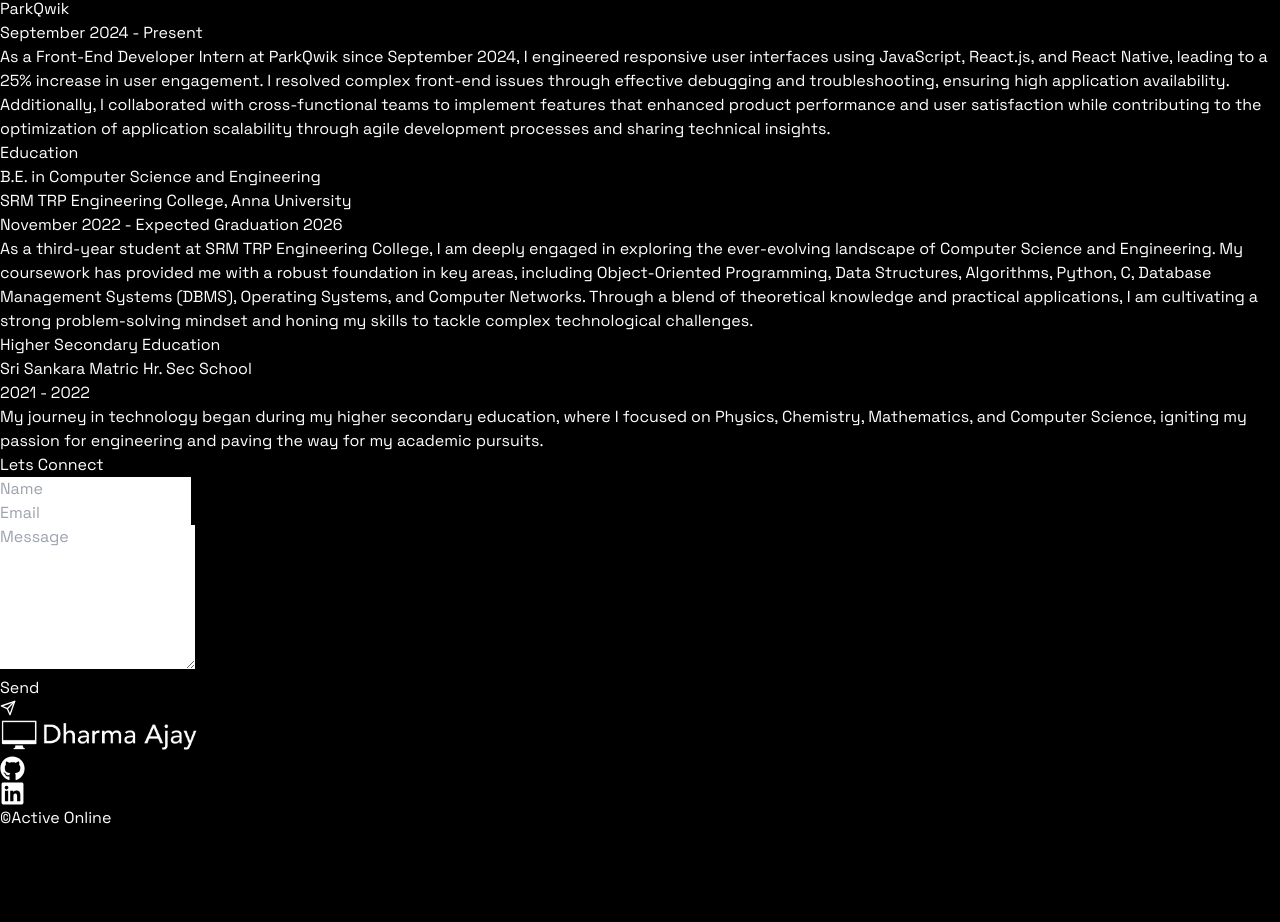
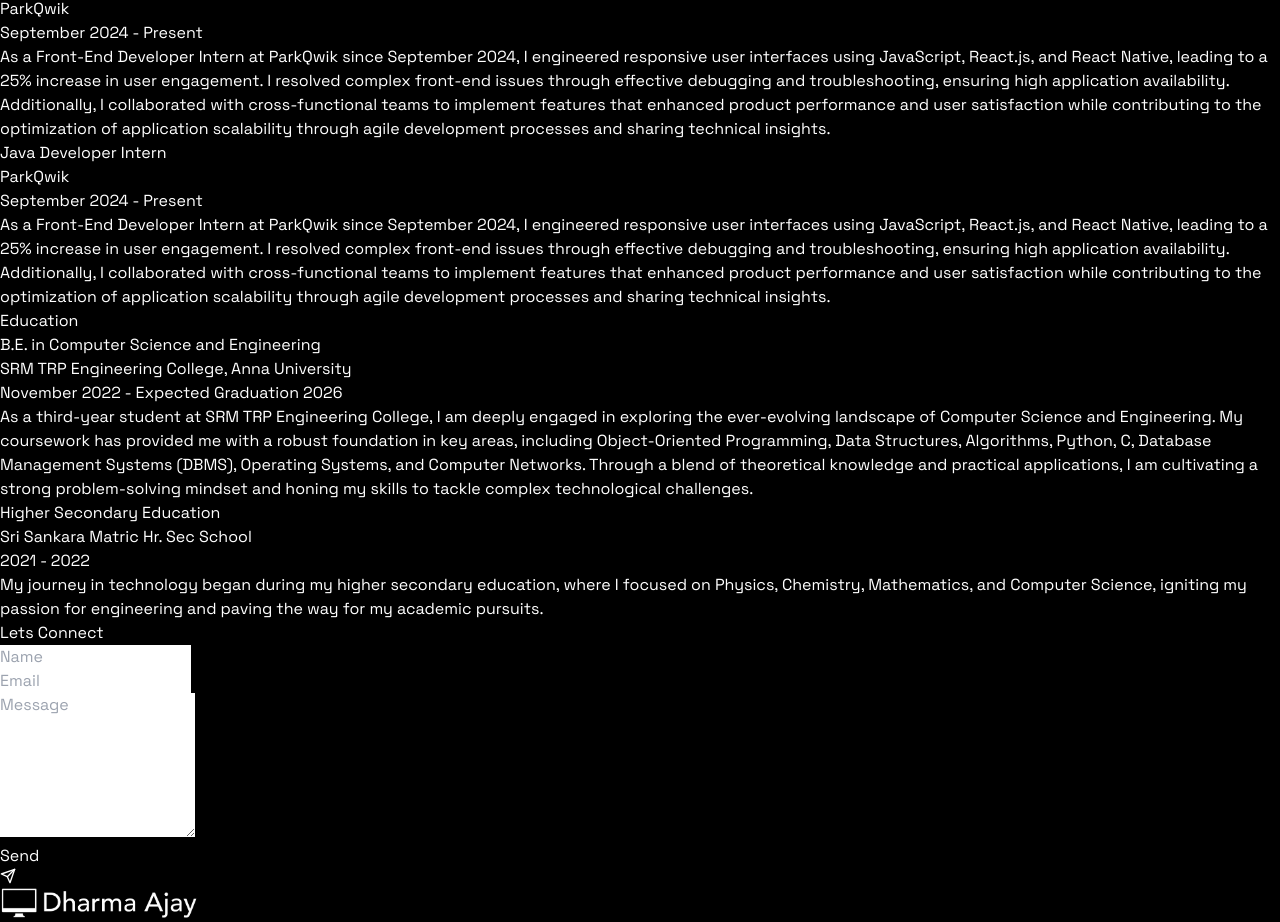
Before and after one commit to Dharmaajay2222/dafolio, a React (Vite) app: page / in a window 1280 px wide. Shown: the part 6472-7394 px from the top of the page. Before the commit the page ends 7302 px from the top, so only its background shows below. Built offline with nearby package versions, Linux system fonts and the light colour scheme.

Commit message:
another internshi8ip index.jsx

```diff
--- a/src/constants/index.jsx
+++ b/src/constants/index.jsx
@@ -219,6 +219,14 @@
       description:
         "As a Front-End Developer Intern at ParkQwik since September 2024, I engineered responsive user interfaces using JavaScript, React.js, and React Native, leading to a 25% increase in user engagement. I resolved complex front-end issues through effective debugging and troubleshooting, ensuring high application availability. Additionally, I collaborated with cross-functional teams to implement features that enhanced product performance and user satisfaction while contributing to the optimization of application scalability through agile development processes and sharing technical insights.",
     },
+
+    {
+      title: "Java Developer Intern",
+      company: "ParkQwik",
+      duration: "September 2024 - Present",
+      description:
+        "As a Front-End Developer Intern at ParkQwik since September 2024, I engineered responsive user interfaces using JavaScript, React.js, and React Native, leading to a 25% increase in user engagement. I resolved complex front-end issues through effective debugging and troubleshooting, ensuring high application availability. Additionally, I collaborated with cross-functional teams to implement features that enhanced product performance and user satisfaction while contributing to the optimization of application scalability through agile development processes and sharing technical insights.",
+    },
   ];
 
   export const EDUCATION = [
```
